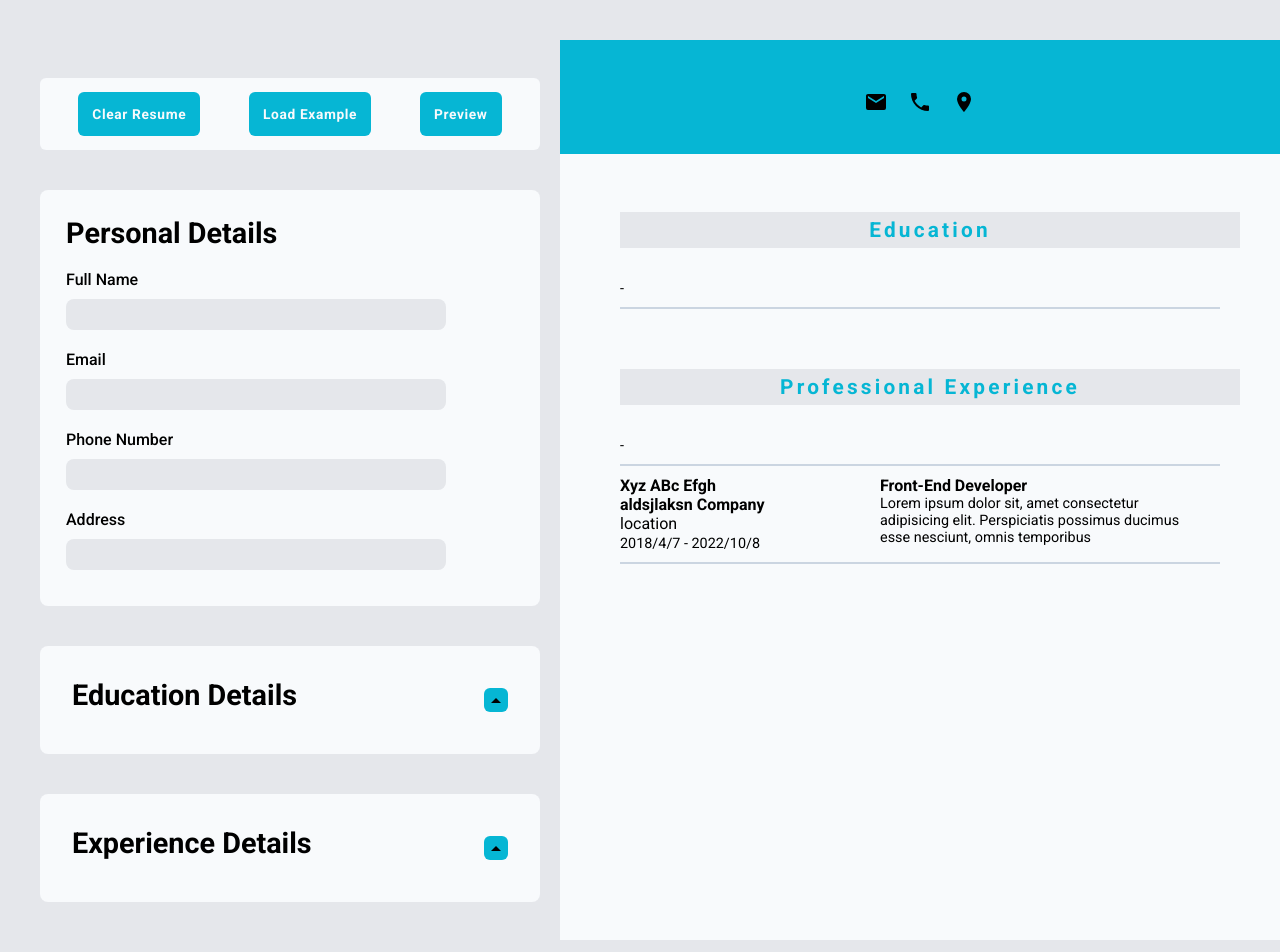
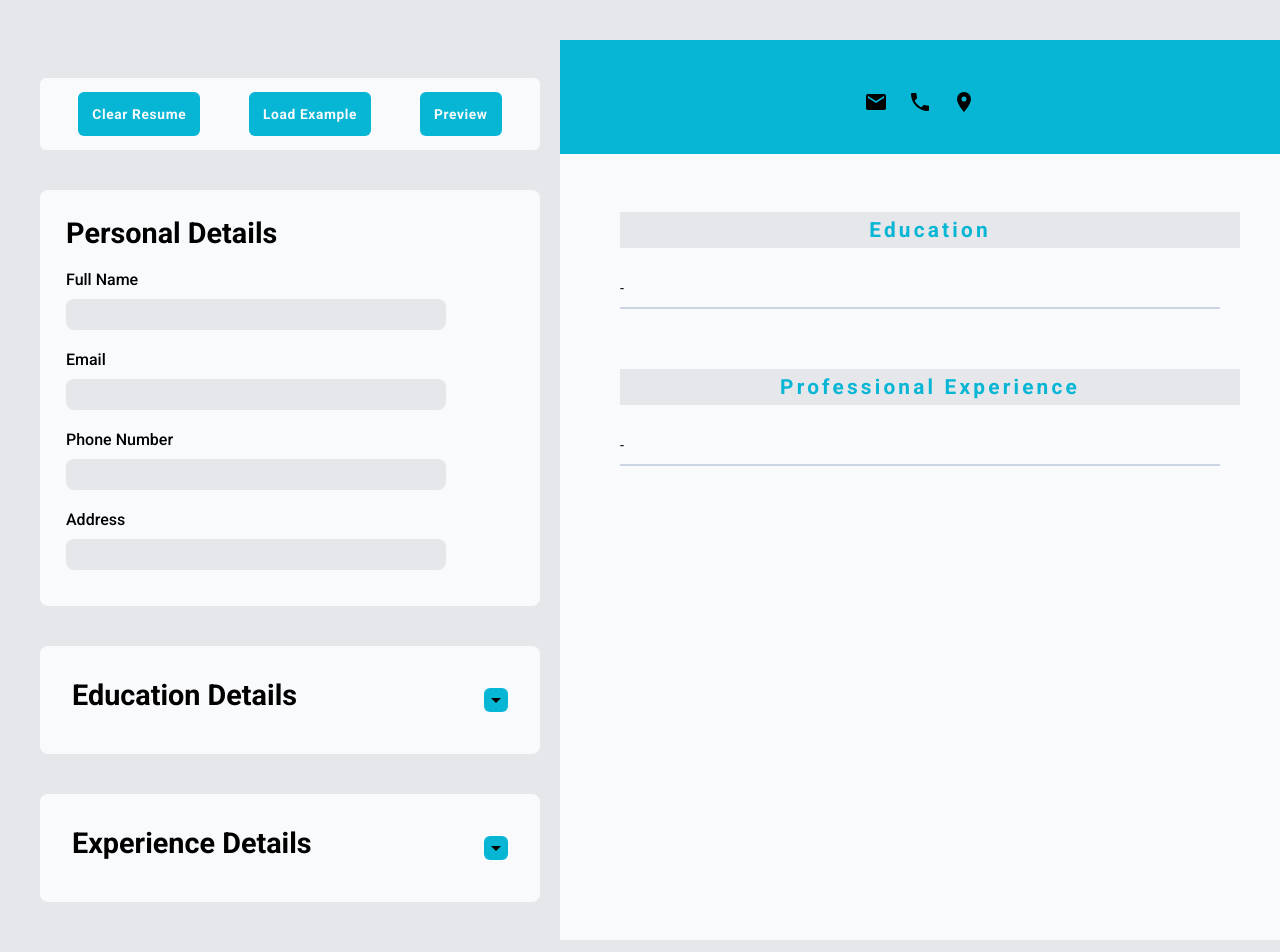
Before and after one commit to Amrit57/CV-Application, a React (Vite) app: page / in a window 1280 px wide. Shown: the top 952 px of the page. Built offline with nearby package versions, Linux system fonts and the light colour scheme.

Commit message:
Linked fromData to localSotrage

```diff
--- a/src/App.jsx
+++ b/src/App.jsx
@@ -3,7 +3,7 @@ import Form from "./components/Form";
 import CV from "./components/CV"
 
 export default function App (){
-    const [formData, setFormData] = React.useState({
+    const [formData, setFormData] = React.useState( () =>  JSON.parse(localStorage.getItem("datas")) || {
         fullName:"",
         email:"",
         phoneNumber:"",
@@ -19,6 +19,10 @@ export default function App (){
         location:"",
         jobDescription:""
     })
+React.useEffect(() => {
+        localStorage.setItem("datas", JSON.stringify(formData))
+},[formData])
+
    function handleChangeEvent(event){
     const{name, value} = event.target
     return setFormData(prevData  => ({
--- a/src/components/CV.jsx
+++ b/src/components/CV.jsx
@@ -54,24 +54,6 @@ export default function CV({formData}) {
             </p>
           </div>
           </div>
-          <div className="cv--experience-detail">
-
-<div>
-  <h4 className="cv--companyName">Xyz ABc Efgh  aldsjlaksn Company</h4>
-  <p>location</p>
-  <span className="cv--duration">2018/4/7 - 2022/10/8</span>
-</div>
-<div>
-  <h4 className="cv--position">
-    Front-End Developer
-  </h4>
-  <p className="cv--job-description">
-    Lorem ipsum dolor sit, amet consectetur adipisicing elit.
-    Perspiciatis possimus ducimus esse nesciunt, omnis temporibus
-
-  </p>
-</div>
-</div>
         </section>
       </main>
     </div>
--- a/src/components/Form.jsx
+++ b/src/components/Form.jsx
@@ -4,13 +4,12 @@ import { mdiMenuDown, mdiMenuUp } from "@mdi/js";
 export default function Form(props) {
     const [dropdown, setDropDown] = React.useState(false)
     function toggleEducationMenu(){
-        setDropDown( prevValue => !prevValue)
+      setDropDown( prevValue => !prevValue)
     }
     const [dropdownExp, setDropDownExperience] = React.useState(false)
     function toggleExperienceMenu(){
-        setDropDownExperience( prevValue => !prevValue)
+      setDropDownExperience( prevValue => !prevValue)
     }
-
   return (
     <div className="form--container">
       <div className="personal--navbar">
@@ -58,13 +57,11 @@ export default function Form(props) {
         <h2 className="form--header-text">Education Details</h2>
         {
         dropdown ?
-         <Icon className="menuIcon menuDonw" path={mdiMenuDown} size={1} />
-        : <Icon className="menuIcon menuUp" path={mdiMenuUp} size={1} /> }
-
+        <Icon className="menuIcon menuUp" path={mdiMenuUp} size={1} />
+        : <Icon className="menuIcon menuDonw" path={mdiMenuDown} size={1} /> }
         </div>
-            <div  style={{display: dropdown ? "block" : "none"}}>
+            <div className="dropDown" style={{display: dropdown ? "block" : "none"}}>
                 <div className="toggle-menu">
-
                 <label htmlFor="college">College/Institute</label>
                 <input
                 type="text"
@@ -99,16 +96,15 @@ export default function Form(props) {
                 />
                 </div>
         </div>
-      </div>
+    </div>
       <div className="form experience--form">
       <div className="education--form-header"  onClick={toggleExperienceMenu} >
         <h2 className="form--header-text">Experience Details</h2>
         {
-        dropdownExp ?
-         <Icon className="menuIcon menuDonw" path={mdiMenuDown} size={1} />
-        : <Icon className="menuIcon menuUp" path={mdiMenuUp} size={1} /> }
+        dropdownExp ? <Icon className="menuIcon menuUp" path={mdiMenuUp} size={1} />
+        : <Icon className="menuIcon menuDonw" path={mdiMenuDown} size={1} />  }
         </div>
-        <div  style={{display: dropdownExp ? "block" : "none"}}>
+        <div  className="dropDown" style={{display: dropdownExp ? "block" : "none"}}>
             <div className="toggle-menu">
         <label htmlFor="company">Company Name</label>
         <input
```
